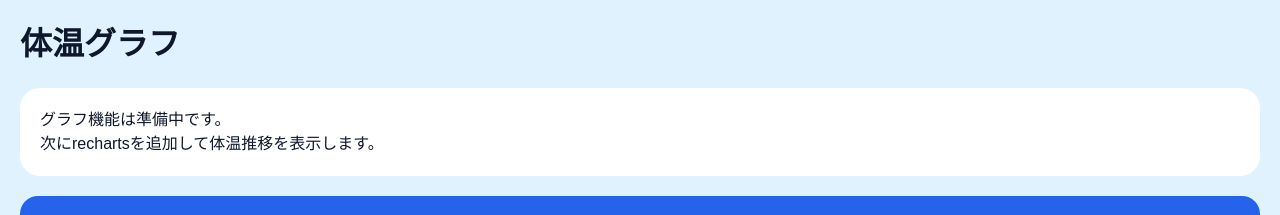
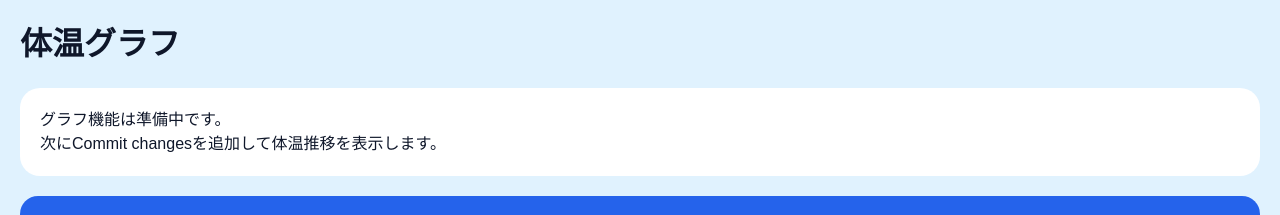
Before and after one commit to fumichama1-ship-it/baby-health-log, a Next.js app: page /graph in a window 1280 px wide. Shown: the top 215 px of the page. Built offline with nearby package versions, Linux system fonts and the light colour scheme.

Commit message:
Update page.tsx

```diff
--- a/app/graph/page.tsx
+++ b/app/graph/page.tsx
@@ -15,7 +15,7 @@ export default function GraphPage() {
         }}
       >
         <p>グラフ機能は準備中です。</p>
-        <p>次にrechartsを追加して体温推移を表示します。</p>
+        <p>次にCommit changesを追加して体温推移を表示します。</p>
       </div>
 
       <a href="/">
```
